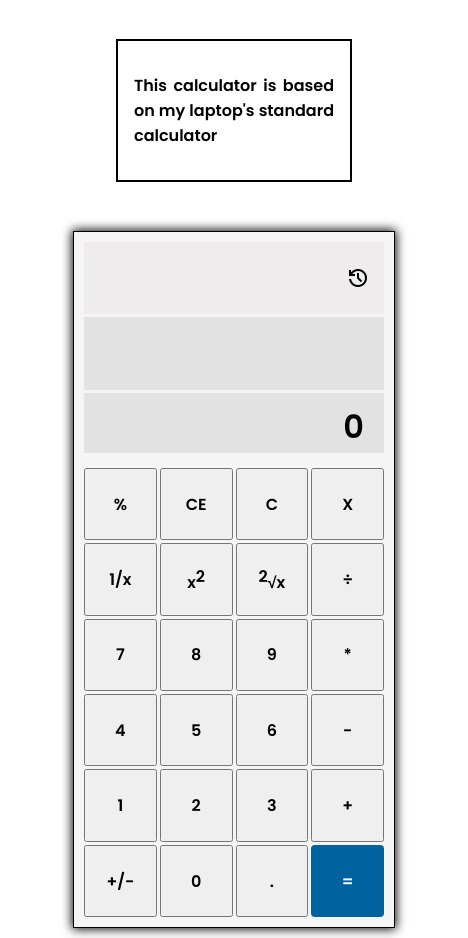
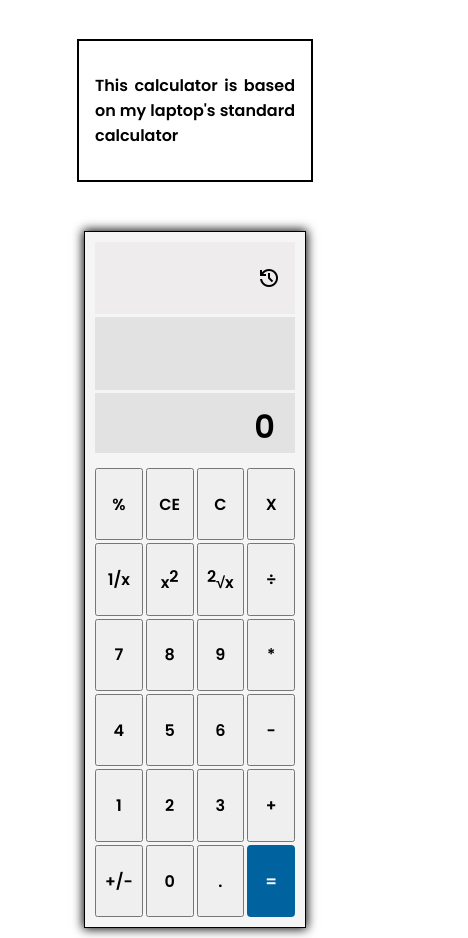
Before and after one commit to alvinjaymaique/calculator, a plain HTML site: page index.html in a window 390 px wide. Shown: the whole page, 468 px wide, since content can reach past the window. Drawn offline with nearby package versions, Linux system fonts and the light colour scheme.

Commit message:
Add files via upload

```diff
--- a/style.css
+++ b/style.css
@@ -265,11 +265,6 @@ body{
 } */
 
 @media only screen and (max-width: 600px){
-
-    body{
-        width: 120vw;
-    }
-
     #flex-container{
         display: flex;
         flex-direction: column;
@@ -277,7 +272,7 @@ body{
     }
 
     #template{
-        width: 300px;
+        width: 40%;
         min-width: 200px;
     }
 }
```
